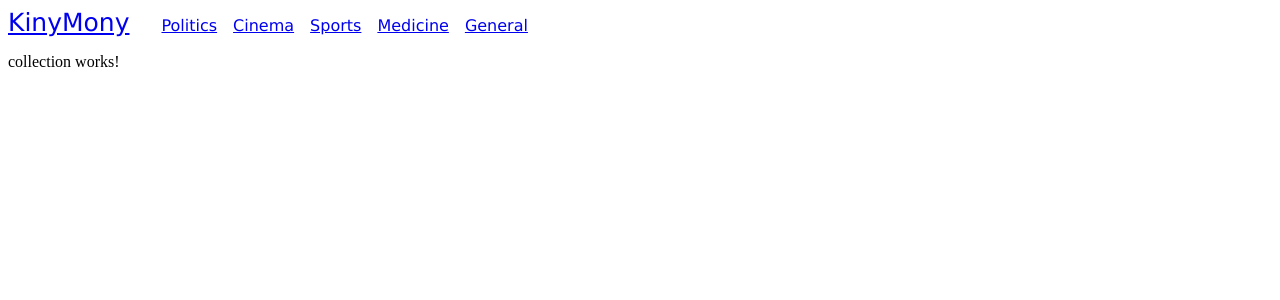
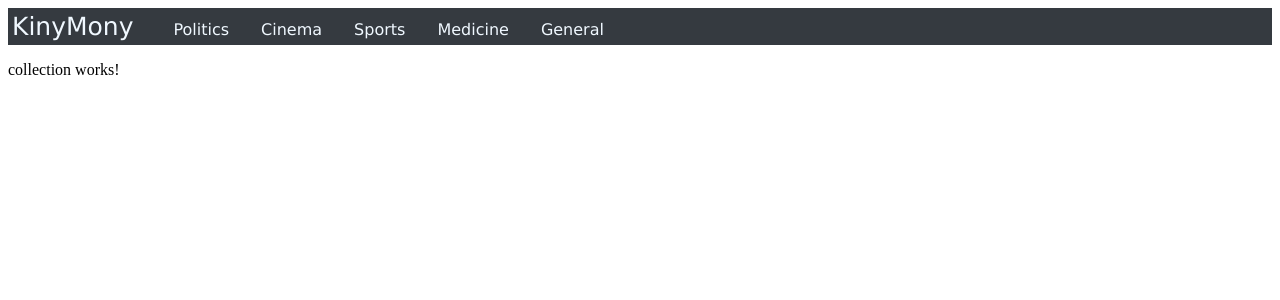
Before and after one commit to ThuwarakeshM/kinymony, an Angular app: page / in a window 1280 px wide. Shown: the top 300 px of the page. Built offline with nearby package versions, Linux system fonts and the light colour scheme.

Commit message:
navbar styling

```diff
--- a/package.json
+++ b/package.json
@@ -24,7 +24,9 @@
     "@angular/platform-browser-dynamic": "^6.1.0",
     "@angular/platform-server": "^6.1.0",
     "@angular/router": "^6.1.0",
+    "@fortawesome/angular-fontawesome": "^0.1.1",
     "@fortawesome/fontawesome-svg-core": "^1.2.2",
+    "@fortawesome/free-solid-svg-icons": "^5.2.0",
     "core-js": "^2.5.4",
     "rxjs": "^6.0.0",
     "zone.js": "~0.8.26"
--- a/src/app/app.component.scss
+++ b/src/app/app.component.scss
@@ -1,3 +1,4 @@
 * {
     font-family: 'Lucida Sans', 'Lucida Sans Regular', 'Lucida Grande', 'Lucida Sans Unicode', Geneva, Verdana, sans-serif;
+    box-sizing: border-box;
 }
--- a/src/app/app.module.ts
+++ b/src/app/app.module.ts
@@ -6,6 +6,7 @@ import { AppComponent } from './app.component';
 import { HeaderComponent } from './header/header.component';
 import { CollectionComponent } from './collection/collection.component';
 import { DocumentComponent } from './document/document.component';
+import { FontAwesomeModule } from '@fortawesome/angular-fontawesome';
 
 @NgModule({
   declarations: [
@@ -16,7 +17,8 @@ import { DocumentComponent } from './document/document.component';
   ],
   imports: [
     BrowserModule.withServerTransition({ appId: 'serverApp' }),
-    AppRoutingModule
+    AppRoutingModule,
+    FontAwesomeModule
   ],
   providers: [],
   bootstrap: [AppComponent]
--- a/src/app/header/header.component.html
+++ b/src/app/header/header.component.html
@@ -1,10 +1,10 @@
 <nav>
   <div class="brand nav-container"><a routerLink="/">KinyMony</a></div>
   <div class="menu-toggle nav-container" (click)="toggleMenu()">
-    Menu
+    <fa-icon [icon]="icon"></fa-icon>
   </div>
   <div [ngClass]="{'menu': true, 'nav-container': true, 'active': menuActive}">
-    <div class="menu-item" *ngFor="let ln of links"><a [routerLink]="ln.link">{{ln.name}}</a></div>
+    <div class="menu-item" *ngFor="let ln of links"><a [routerLink]="ln.link" (click)="toggleMenu()">{{ln.name}}</a></div>
   </div>
 
 </nav>
--- a/src/app/header/header.component.scss
+++ b/src/app/header/header.component.scss
@@ -1,5 +1,16 @@
 .brand {
     font-size: 25px;
+}
+
+nav {
+    color:aliceblue;
+    background: #353a40;
+    padding: .25em;
+    overflow: hidden;
+    a {
+        text-decoration: none;
+        color: aliceblue;
+    }
 }
 
 .nav-container {
@@ -17,6 +28,11 @@
 .menu-item {
     margin-left: 1em;
     display: inline;
+    padding: .5em;
+    border-radius: 10%;
+}
+.menu-item:hover {
+    background: #21252a;
 }
 
 @media screen and (max-width: 900px) {
--- a/src/app/header/header.component.ts
+++ b/src/app/header/header.component.ts
@@ -1,4 +1,5 @@
 import { Component, OnInit } from '@angular/core';
+import { faBars } from '@fortawesome/free-solid-svg-icons';
 
 @Component({
   selector: 'app-header',
@@ -16,6 +17,8 @@ export class HeaderComponent implements OnInit {
     { name: 'General', link: 'general' },
   ];
 
+  icon = faBars;
+
   constructor() { }
 
   ngOnInit() {
```
Also changed, not shown: 1 other file (tests, documents, lock files or other folders).
